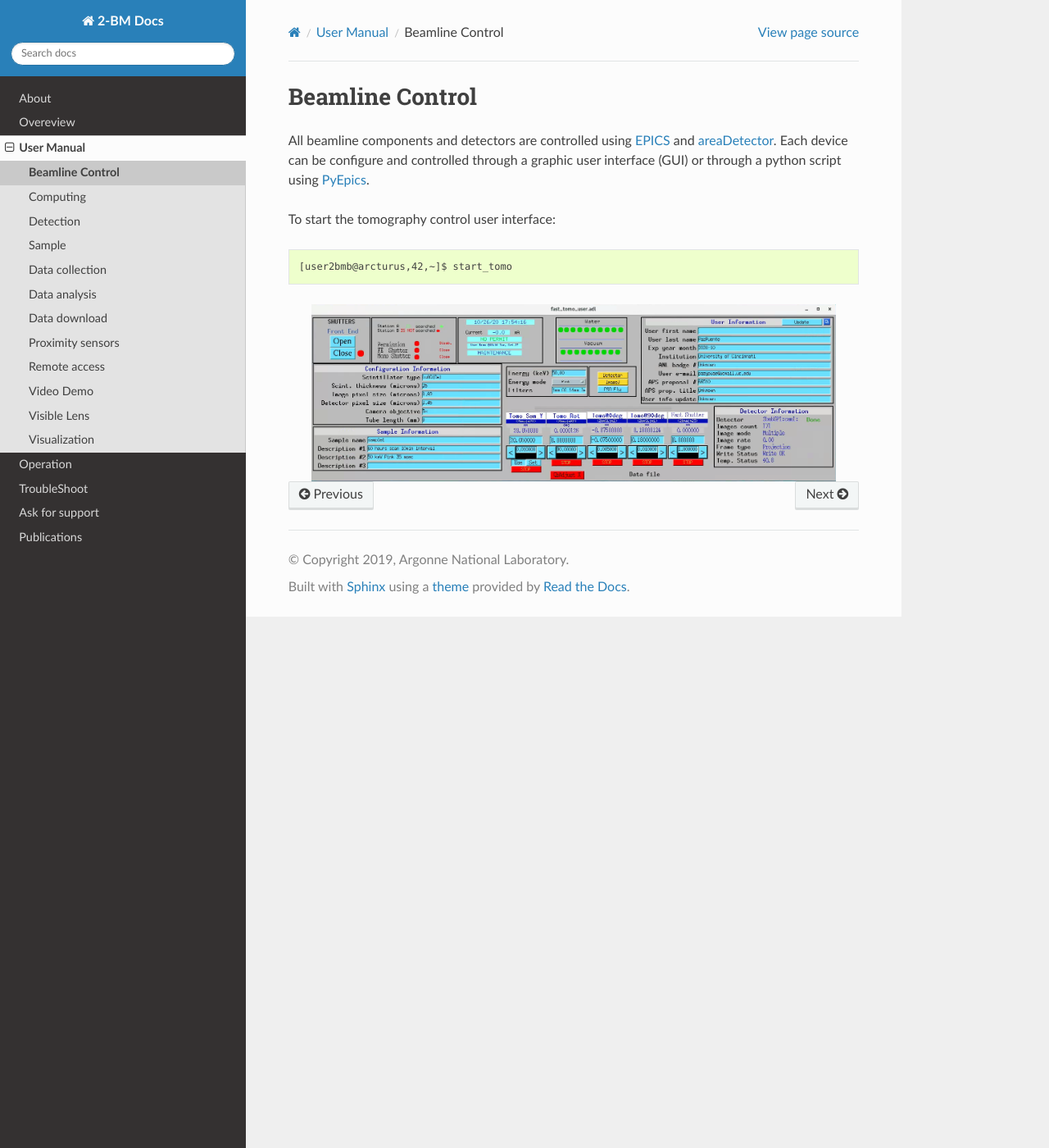
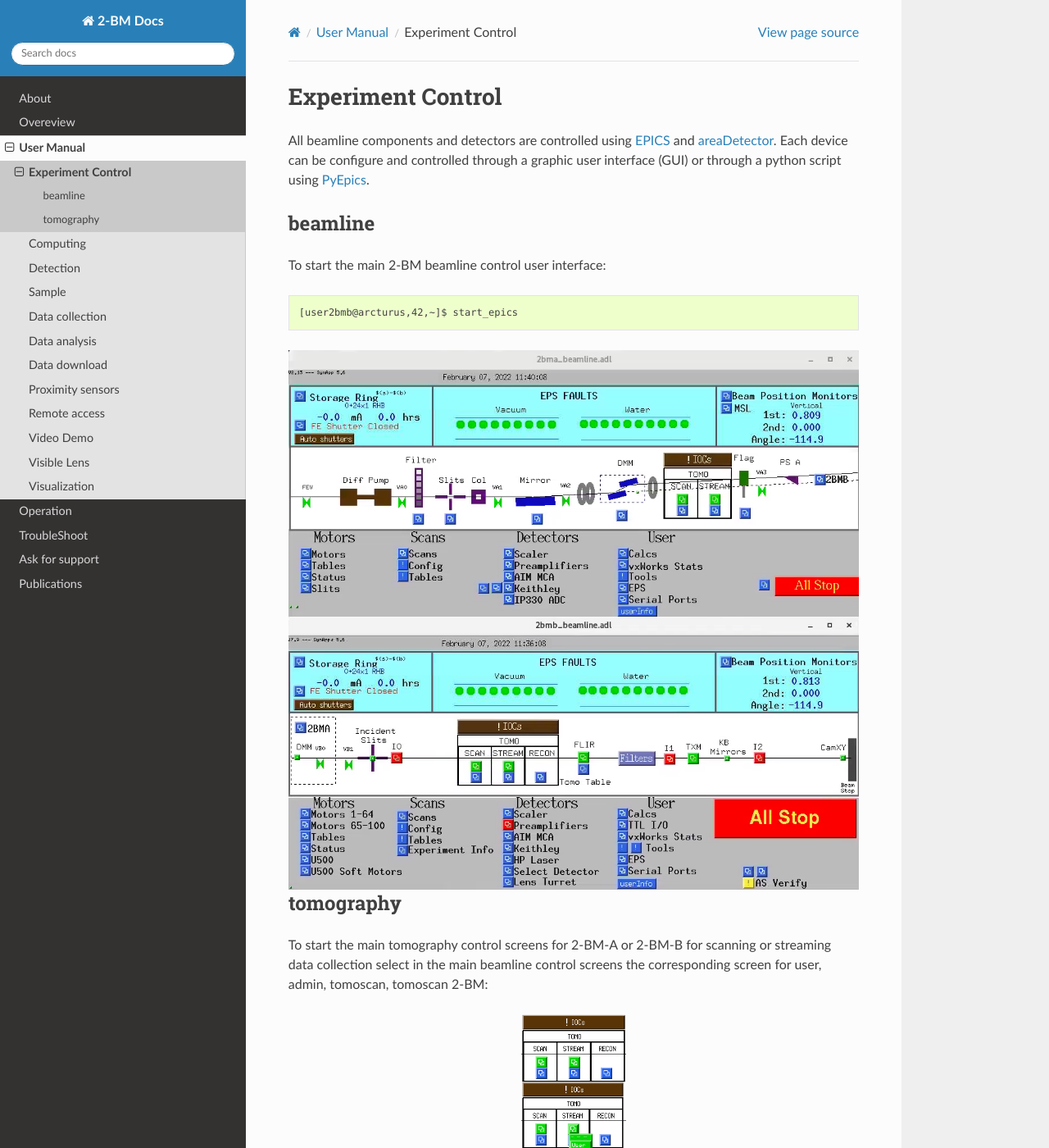
Before and after one commit to xray-imaging/2bm-docs, a Sphinx documentation site: the page built from docs/source/user/item_000.rst, in a window 1280 px wide and 1400 px high. Shown: the whole window at 82% size. Built offline with Sphinx 7.4.7 and the Read the Docs theme 2.0.0, drawn with Linux system fonts in a browser that asks for light colours; the version number could not be read and is left out; some of the changed text lies outside the part shown.

Commit message:
update epics startup and run tomo instructions

```diff
--- a/docs/source/user/item_000.rst
+++ b/docs/source/user/item_000.rst
@@ -1,14 +1,78 @@
-Beamline Control
-================
+Experiment Control
+==================
 
 All beamline components and detectors are controlled using `EPICS <https://epics-controls.org/>`_ and `areaDetector <https://areadetector.github.io/master/index.html>`_.
 Each device can be configure and controlled through a graphic user interface (GUI) or through a python script using `PyEpics <https://cars9.uchicago.edu/software/python/pyepics3/>`_.
 
-To start the tomography control user interface::
+beamline
+--------
 
-    [user2bmb@arcturus,42,~]$ start_tomo
+To start the main 2-BM beamline control user interface::
 
-.. image:: ../img/fast_tomo_user.png
-   :width: 640px
+    [user2bmb@arcturus,42,~]$ start_epics
+
+.. image:: ../img/2bma_beamline.png
+   :width: 720px
    :align: center
-   :alt: tomo_user
+   :alt: 2bma_beamline
+
+.. image:: ../img/2bmb_beamline.png
+   :width: 720px
+   :align: center
+   :alt: 2bmb_beamline
+
+
+
+tomography
+----------
+
+To start the main tomography control screens for 2-BM-A or 2-BM-B for scanning or streaming data collection select in the main beamline control screens the corresponding screen for user, admin, tomoscan, tomoscan 2-BM:
+
+.. image:: ../img/tomo_01.png
+   :width: 128px
+   :align: center
+   :alt: tomo_01
+
+.. image:: ../img/tomo_02.png
+   :width: 128px
+   :align: center
+   :alt: tomo_02
+
+.. figure:: ../img/tomo_04.png
+   :width: 720px
+   :align: center
+   :alt: tomo_02
+
+   Main tomography control screen
+
+
+To start tomoScanStream:
+
+.. image:: ../img/tomo_03.png
+   :width: 128px
+   :align: center
+   :alt: tomo_03
+
+.. figure:: ../img/tomo_05.png
+   :width: 340px
+   :align: center
+   :alt: tomo_02
+
+   Main tomoScanStream control screen
+
+To start tomoStream, i.e. the real time reconstruction control stream:
+
+.. figure:: ../img/tomo_06.png
+   :width: 340px
+   :align: center
+   :alt: tomo_02
+
+   Main tomoScanStream control screen
+
+
+If some of the above screen contains whirte fields, it means that the corresponding EPICS IOC is not running. To check/start/stop any IOC associated with tomograhy use the ioc_start user interface:
+
+.. image:: ../img/tomo_07.png
+   :width: 340px
+   :align: center
+   :alt: tomo_02
```
Also changed, not shown: docs/source/ops/item_005.rst (+9 -31 lines), docs/source/ops/item_005_.rst (deleted, +0 -17 lines), docs/source/img/2bma_beamline.png, docs/source/img/2bmb_beamline.png, docs/source/img/tomo_01.png, docs/source/img/tomo_02.png, docs/source/img/tomo_03.png, docs/source/img/tomo_04.png (added), docs/source/img/tomo_05.png (added), docs/source/img/tomo_06.png (added), docs/source/img/tomo_07.png (added).
